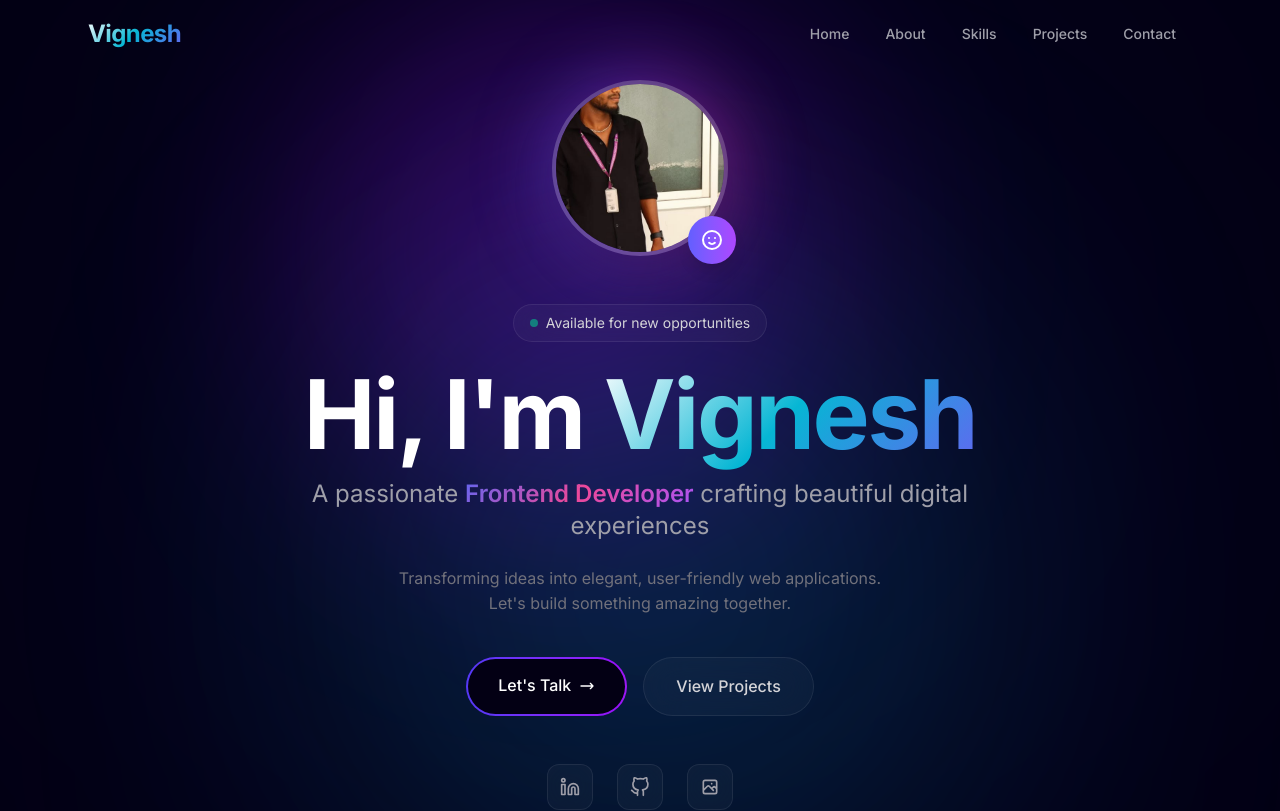
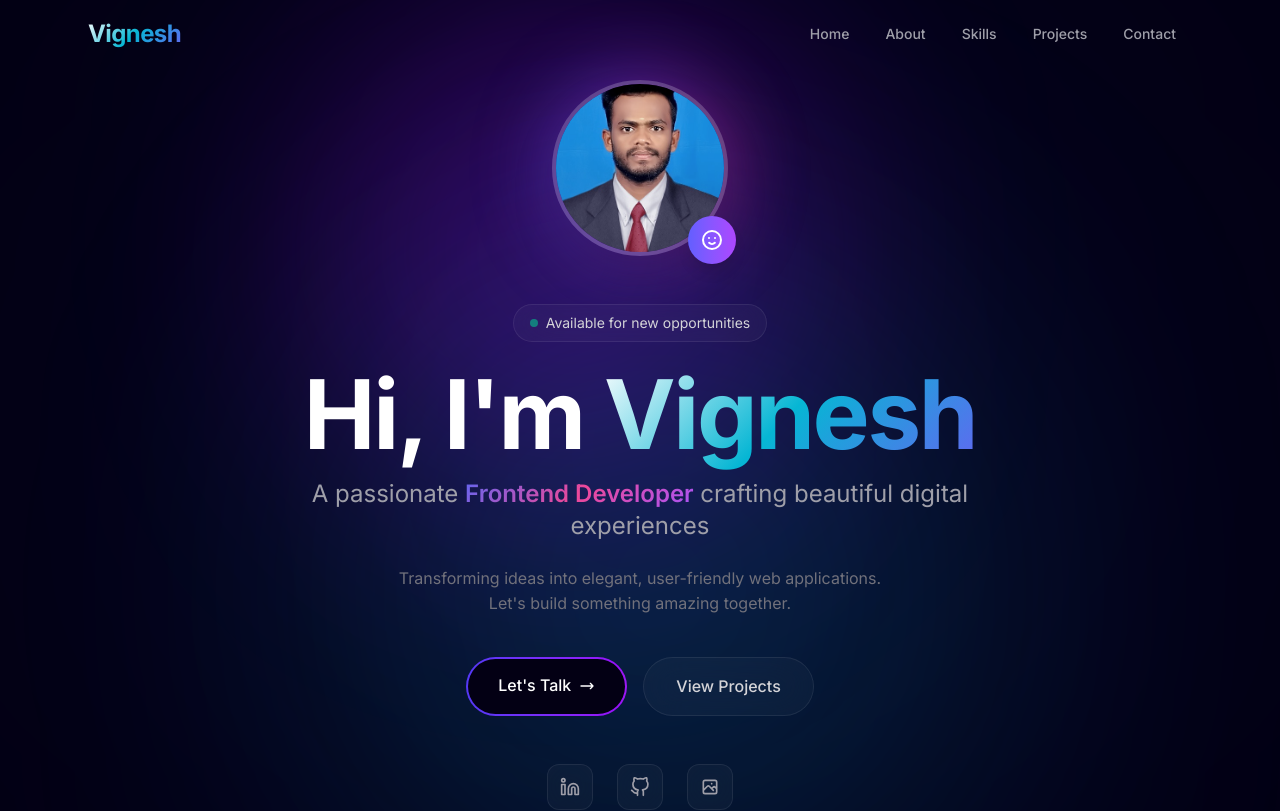
Before and after one commit to vigneshdev1816/Vignesh-Portfolio, a React (Vite) app: page / in a window 1280 px wide. Shown: the top 811 px of the page. Built offline with nearby package versions, Linux system fonts and the light colour scheme.

Commit message:
Update profile image to photo.jpg

```diff
--- a/src/components/Hero.jsx
+++ b/src/components/Hero.jsx
@@ -25,7 +25,7 @@ export default function Hero() {
               <div className="absolute inset-0 bg-gradient-to-r from-indigo-500 via-purple-500 to-pink-500 rounded-full blur-2xl opacity-60 group-hover:opacity-80 transition-opacity duration-500 animate-pulse" />
               <div className="relative">
                 <img
-                  src="/vick.jpg"
+                  src="/photo.jpg"
                   alt="Vignesh"
                   className="w-36 h-36 md:w-44 md:h-44 rounded-full object-cover border-4 border-white/20 shadow-2xl grayscale-[20%] group-hover:grayscale-0 transition-all duration-500"
                 />
```
